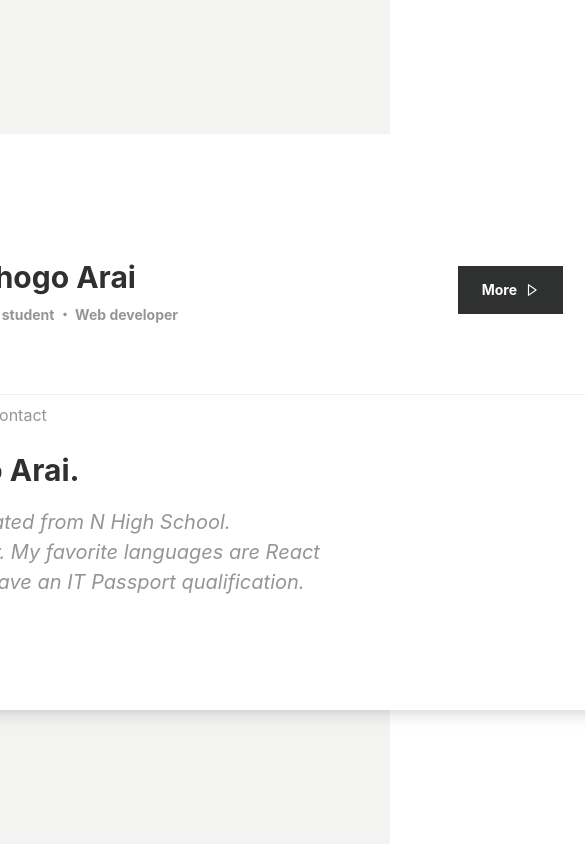
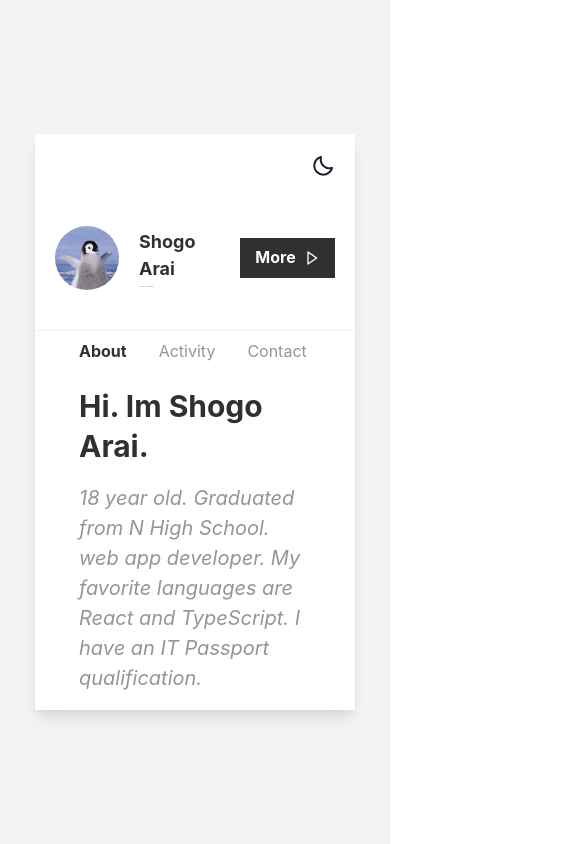
Before and after one commit to loveruvwnSol/my-info2023, a React (Vite) app: page / in a window 390 px wide. Shown: the top 844 px of the page, 585 px wide, since content can reach past the window. Built offline with nearby package versions, Linux system fonts and the light colour scheme.

Commit message:
add responsive design

```diff
--- a/src/components/atoms/Btn.tsx
+++ b/src/components/atoms/Btn.tsx
@@ -11,7 +11,7 @@ export const Btn: React.FC<BtnProps> = ({ text, icon, onClick }) => {
   const { colorMode } = useColorMode();
   return (
     <Button
-      size={"lg"}
+      size={{ base: "md", md: "lg", lg: "lg" }}
       fontWeight={"bold"}
       rightIcon={<Icon as={icon} />}
       bg={colorMode === "light" ? "#2F3030" : "#fff"}
--- a/src/components/atoms/CardTabTwo.tsx
+++ b/src/components/atoms/CardTabTwo.tsx
@@ -1,4 +1,11 @@
-import { Box, Grid, Heading, Image, useColorMode } from "@chakra-ui/react";
+import {
+  Box,
+  Center,
+  Grid,
+  Heading,
+  Image,
+  useColorMode,
+} from "@chakra-ui/react";
 import WebImage1 from "../../images/WebImage1.png";
 import WebImage2 from "../../images/WebImage2.png";
 import WebImage3 from "../../images/WebImage3.png";
@@ -8,12 +15,30 @@ export const CardTabTwo = () => {
   const ImagesInfo = [WebImage1, WebImage2, WebImage3];
   return (
     <Box maxW="64rem">
-      <Heading color={colorMode === "light" ? "#2F3030" : "#fff"} mb={4}>
+      <Heading
+        color={colorMode === "light" ? "#2F3030" : "#fff"}
+        mb={4}
+        fontSize={{ base: "lg", md: "unset", lg: "unset" }}
+      >
         Activity
       </Heading>
-      <Grid templateColumns="repeat(3, 1fr)" gap={6}>
+      <Grid
+        templateColumns={{
+          base: "repeat(1, 1fr)",
+          md: "repeat(3, 1fr)",
+          lg: "repeat(3, 1fr)",
+        }}
+        gap={6}
+      >
         {ImagesInfo.map((e, idx) => (
-          <Image key={idx} boxShadow="lg" w={72} src={e} />
+          <Center>
+            <Image
+              key={idx}
+              boxShadow="lg"
+              w={{ base: 36, md: 72, lg: 72 }}
+              src={e}
+            />
+          </Center>
         ))}
       </Grid>
     </Box>
--- a/src/components/atoms/CardThree.tsx
+++ b/src/components/atoms/CardThree.tsx
@@ -32,16 +32,17 @@ export const CardTabThree = () => {
   };
 
   return (
-    <Box maxW="64rem">
+    <Box maxW="64rem" mt={{ base: 3, md: "unset", lg: "unset" }} mr={10}>
       <Input
         variant="outline"
         placeholder="name"
         bg={colorMode === "light" ? "#fff" : "#2F3030"}
-        w={72}
+        w={{ base: 56, md: 72, lg: 72 }}
         value={name}
         onChange={(e) => setName(e.target.value)}
       />
       <Textarea
+        h={{ base: "36", md: "unset", lg: "unset" }}
         placeholder="input text"
         bg={colorMode === "light" ? "#fff" : "#2F3030"}
         mt={5}
--- a/src/components/atoms/DarkModeBtn.tsx
+++ b/src/components/atoms/DarkModeBtn.tsx
@@ -5,7 +5,7 @@ import { IoMdMoon } from "react-icons/io";
 export const DarkModeBtn = () => {
   const { colorMode, toggleColorMode } = useColorMode();
   return (
-    <Box display={"flex"} justifyContent="right" mt={3} mr={3}>
+    <Box display={"flex"} justifyContent={"right"} mt={3} mr={3}>
       <IconButton
         background={colorMode === "light" ? "#fff" : "#000"}
         aria-label="dark mode"
--- a/src/components/molecules/CardTabs.tsx
+++ b/src/components/molecules/CardTabs.tsx
@@ -13,7 +13,11 @@ import { CardTabThree } from "../atoms/CardThree";
 export const CardTabs = () => {
   const { colorMode } = useColorMode();
   return (
-    <Tabs position="relative" variant="unstyled" ml={14}>
+    <Tabs
+      position="relative"
+      variant="unstyled"
+      ml={{ base: 7, md: 14, lg: 14 }}
+    >
       <TabList>
         <Tab
           color={"#939794"}
--- a/src/components/molecules/CardText.tsx
+++ b/src/components/molecules/CardText.tsx
@@ -26,17 +26,21 @@ export const CardText = () => {
     <>
       <HStack
         display="flex"
-        justifyContent="space-between"
-        ml={20}
+        justifyContent={{
+          base: "center",
+          md: "space-between",
+          lg: "space-between",
+        }}
+        ml={{ base: 5, md: 20, lg: 20 }}
         mt={10}
-        mr={20}
+        mr={{ base: 5, md: 20, lg: 20 }}
       >
         <HStack>
-          <Avatar size={"2xl"} src={MyIcon} />
+          <Avatar size={{ base: "lg", md: "2xl", lg: "2xl" }} src={MyIcon} />
           <Box>
             <Text
               color={colorMode === "light" ? "#2F3030" : "#fff"}
-              fontSize={"3xl"}
+              fontSize={{ base: "lg", md: "3xl", lg: "3xl" }}
               fontWeight="bold"
               ml={3}
             >
@@ -46,7 +50,7 @@ export const CardText = () => {
               mt={1}
               color={"#939794"}
               fontWeight={"bold"}
-              fontSize={"sm"}
+              fontSize={{ base: "1px", md: "sm", lg: "sm" }}
               ml={3}
             >
               ISC student ・ Web developer
--- a/src/components/organisms/CardContents.tsx
+++ b/src/components/organisms/CardContents.tsx
@@ -7,7 +7,7 @@ export const CardContents = () => {
   const { colorMode } = useColorMode();
   return (
     <Box
-      w={"5xl"}
+      w={{ base: "80", sm: "xl", md: "2xl", lg: "5xl" }}
       h={"xl"}
       background={colorMode === "light" ? "#fff" : "#000"}
       boxShadow={"lg"}
```
